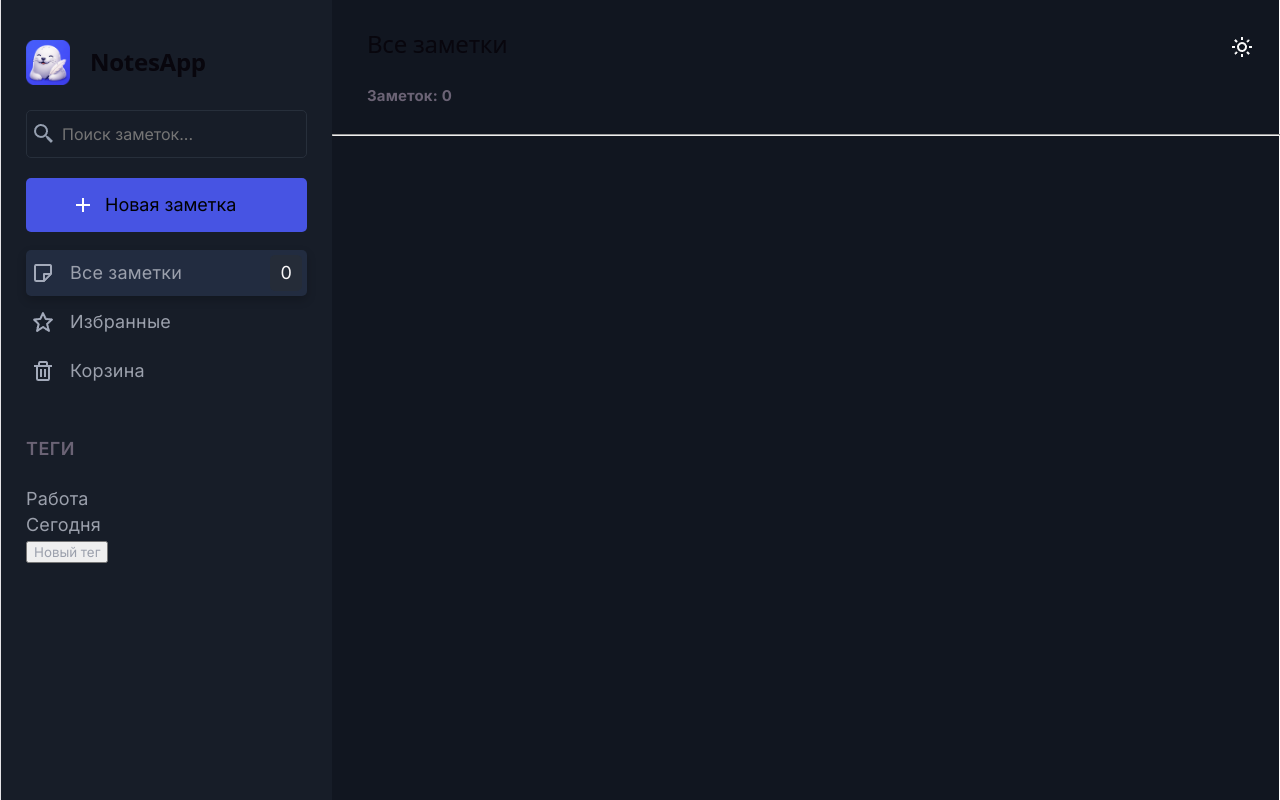
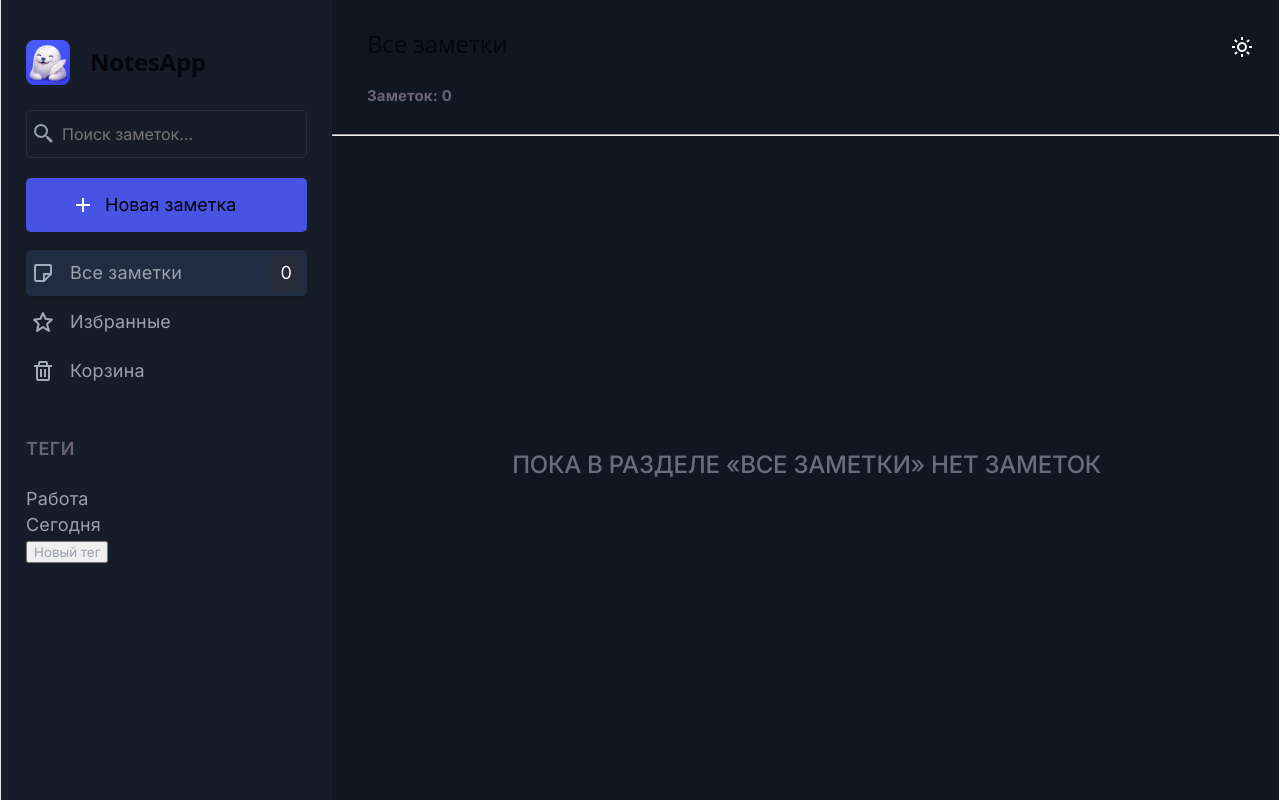
Before and after one commit to vadimk321/Notes-App, a React (Vite) app: page / in a window 1280 px wide. Built offline with nearby package versions, Linux system fonts and the light colour scheme.

Commit message:
Add function restore note from deleted notes

```diff
--- a/src/App.jsx
+++ b/src/App.jsx
@@ -41,6 +41,12 @@ function App() {
   function deleteNote(id) {
     setNotes(prev => {
       return prev.map(note => note.id === id ? {...note,isDeleted: true, isFavorite: false} : note)
+    })
+  }
+
+  function restoreNote(id) {
+    setNotes(prev => {
+      return prev.map(note => note.id === id ? {...note,isDeleted: false, isFavorite: false} : note)
     })
   }
 
@@ -88,6 +94,7 @@ function App() {
           setTextTitle={setTextTitle}
           toggleFavorite={toggleFavorite}
           setFilters={setFilters}
+          restoreNote={restoreNote}
         />}
       </div>
   )
--- a/src/NoteItem.jsx
+++ b/src/NoteItem.jsx
@@ -1,6 +1,7 @@
 // import { useState } from 'react'
 import StarIcon from './StarIcon.jsx'
 import DeleteIcon from './DeleteIcon.jsx'
+import RestoreIcon from './RestoreIcon.jsx';
 
 function NoteItem(props) {
 
@@ -11,14 +12,20 @@ function NoteItem(props) {
     setTextContent,
     setTextTitle,
     toggleFavorite,
-    setFilters
+    setFilters,
+    restoreNote
   } = props
 
   const date = note.updatedAt.split('T')[0].split('-');
 
-  function handlerDeleteNote(e,id) {
-    e.stopPropagation()
-    deleteNote(id)
+  function handlerDeleteNote(e, id) {
+    e.stopPropagation();
+    deleteNote(id);
+  }
+
+  function handlerRestoreNote(e, id) {
+    e.stopPropagation();
+    restoreNote(id);
   }
 
   function editNote(){
@@ -40,17 +47,27 @@ function NoteItem(props) {
       <li className="note-item-wrapper">
         <div>
           <h5 className="note-title">{note.title}</h5>
-          <button
+
+            {!note.isDeleted
+            ? <button
                 onClick={(e) => {handlerDeleteNote(e, note.id)}}
                 className="note-item-del-btn"
               >
                 <DeleteIcon/>
               </button>
+            : <button
+                onClick={(e) => {handlerRestoreNote(e, note.id)}}
+                className="note-item-del-btn"
+              >
+                <RestoreIcon/>
+              </button>  }
+
         </div>
         <p className="note-text">{note.content}</p>
         <span className="note-date">{`${date[2]}.${date[1]}.${date[0].split('')[2]}${date[0].split('')[3]}`}</span>
 
-          <button
+          {!note.isDeleted
+          ? <button
               onClick={(e) => {
               e.stopPropagation();
               handlerToggleFavorite();
@@ -58,7 +75,7 @@ function NoteItem(props) {
             className="note-item-star-btn"
           >
             <StarIcon  filled={note.isFavorite}/>
-          </button>
+          </button> : null}
         {/* Временная кнопка */}
       </li>
     </div>
--- a/src/NotesList.jsx
+++ b/src/NotesList.jsx
@@ -11,7 +11,8 @@ function NotesList(props) {
     setTextContent,
     setTextTitle,
     toggleFavorite,
-    setFilters
+    setFilters,
+    restoreNote
   } = props
 
   // Название текущего раздела.
@@ -28,7 +29,7 @@ function NotesList(props) {
     }
 
     if (filters.category === 'deleted') {
-      category = 'Удалённые';
+      category = 'Корзина';
     }
 
     return category
@@ -68,8 +69,9 @@ function NotesList(props) {
         </button>
       </div>
       <hr className="notes-list-hr"/>
-      <ul className ="notes-list-group">
-        {filteredNotes.map(note => (
+      <ul
+        className ="notes-list-group">
+        {filteredNotes.length > 0 ? filteredNotes.map(note => (
           <NoteItem
             note={note}
             key={note.id + note.createdAt}
@@ -79,7 +81,10 @@ function NotesList(props) {
             setTextTitle={setTextTitle}
             toggleFavorite={toggleFavorite}
             setFilters={setFilters}
-            />))}
+            restoreNote={restoreNote}
+            />))
+             :
+             <h2 className="category-empty-title">{`Пока в разделе «${categorySubtitle}» нет заметок`}</h2>}
       </ul>
     </div>
   )
--- /dev/null
+++ b/src/RestoreIcon.jsx
@@ -0,0 +1,25 @@
+function RestoreIcon() {
+  return (
+    <svg
+      className="restore-icon"
+      viewBox="0 0 24 24"
+      fill="none"
+    >
+      <path
+        d="M3 12a9 9 0 1 0 3-6.7"
+        stroke="currentColor"
+        strokeWidth="2"
+        strokeLinecap="round"
+      />
+      <polyline
+        points="3 3 3 9 9 9"
+        stroke="currentColor"
+        strokeWidth="2"
+        strokeLinecap="round"
+        strokeLinejoin="round"
+      />
+    </svg>
+  );
+}
+
+export default RestoreIcon;
--- a/src/styles/App.css
+++ b/src/styles/App.css
@@ -210,6 +210,15 @@ ul li span {
   text-align: left;
 }
 
+.category-empty-title {
+  font-family: "Inter", sans-serif;
+  margin: 0 auto;
+  margin-top: 300px;
+  color: #a1a9bd;
+  text-transform: uppercase;
+  opacity: 0.6;
+}
+
 /* NoteItem  ----------------------------------------------------------*/
 
 .note-item-wrapper-btn {
@@ -309,12 +318,6 @@ button:hover svg {
 }
 
 
-.delete-icon:hover {
-  transform: scale(1.2);
-  stroke: #dc2626;
-}
-
-
 .star.filled {
   fill: #facc15;
   transform: scale(1.2);
@@ -339,7 +342,7 @@ button:hover svg {
   border: none;
   cursor: pointer;
   padding: 4px;
-  top: 15px;
+  top: 10px;
   right: 10px;
 }
 
@@ -352,6 +355,28 @@ button:hover svg {
   transition:
     transform 0.15s ease,
     stroke 0.15s ease;
+}
+
+.delete-icon:hover {
+  transform: scale(1.2);
+  stroke: #dc2626;
+}
+
+/* RestoreIcon */
+
+.restore-icon {
+  width: 18px;
+  height: 18px;
+
+  color: #22c55e;
+  /* зелёный (восстановление) */
+
+  transition: transform 0.15s ease, color 0.15s ease;
+}
+
+.restore-icon:hover {
+  transform: scale(1.2);
+  color: #16a34a;
 }
 
 /* AddNote  */
```
Lines whose indentation alone changed are shown as unchanged.
